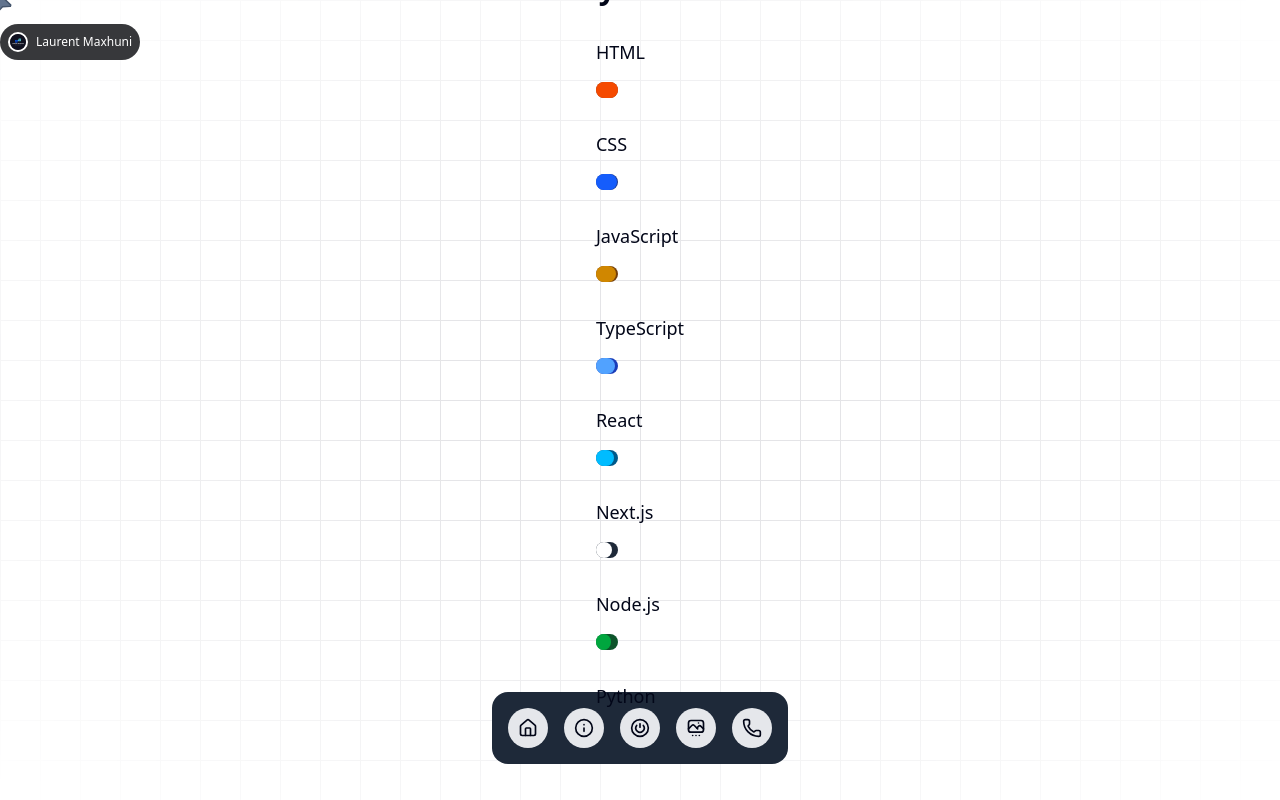
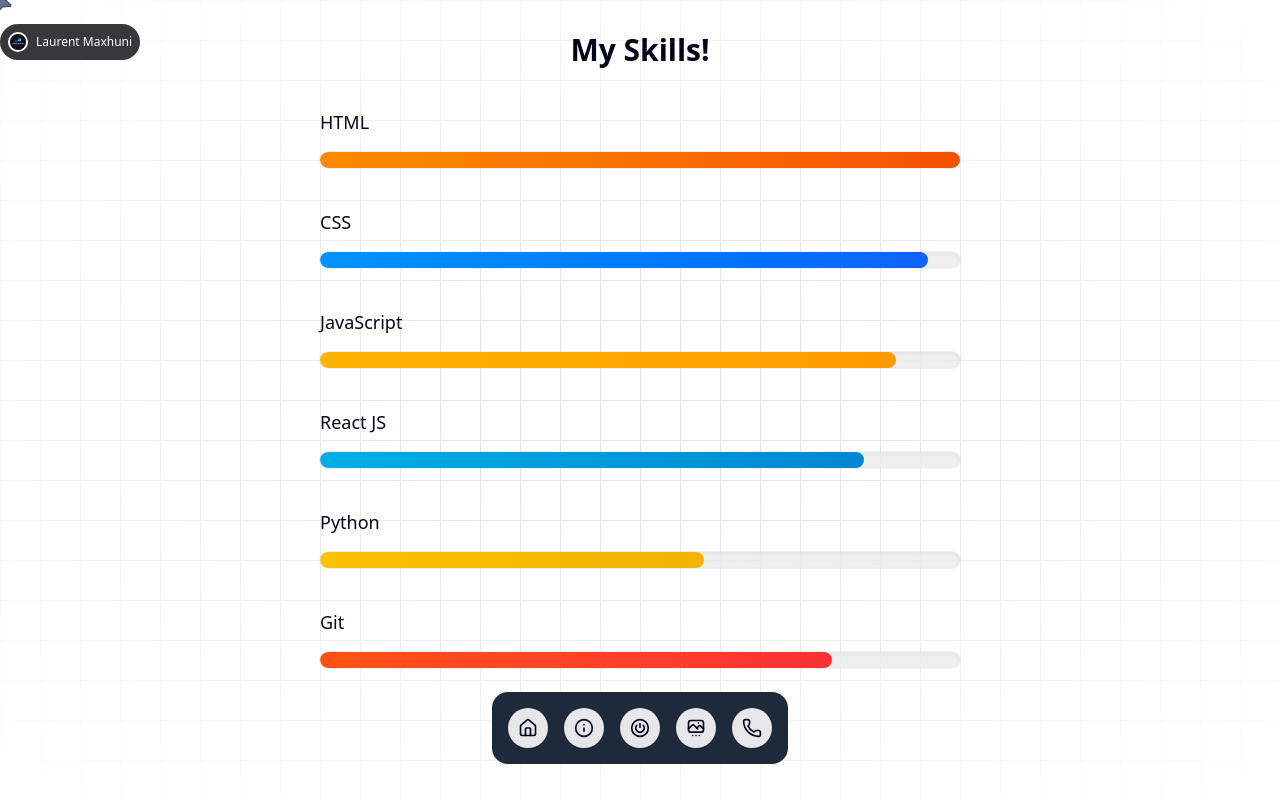
Before and after one commit to LaurentMaxhuni/PortfolioV5, a Next.js app: page /skills in a window 1280 px wide. Built offline with nearby package versions, Linux system fonts and the light colour scheme; what @bprogress/next would draw is missing.

Commit message:
Made a NOT Good skills page. :(

```diff
--- a/package.json
+++ b/package.json
@@ -38,6 +38,8 @@
     "@types/react-dom": "^19",
     "eslint": "^9",
     "eslint-config-next": "15.4.6",
+    "jsdom": "^22.1.0",
+    "puppeteer": "^22.15.0",
     "tailwindcss": "^4",
     "tw-animate-css": "^1.3.6",
     "typescript": "^5"
--- a/src/app/globals.css
+++ b/src/app/globals.css
@@ -4,6 +4,12 @@
 @keyframes grow {
   from { width: 0%; }
   to { width: 90%; }
+}
+
+/* Smooth horizontal gradient scroll for progress bars */
+@keyframes gradient-x {
+  0% { background-position: 0% 50%; }
+  100% { background-position: 100% 50%; }
 }
 
 @custom-variant dark (&:is(.dark *));
--- a/src/app/skills/page.tsx
+++ b/src/app/skills/page.tsx
@@ -25,17 +25,105 @@
           )}
         />
         <div className="pointer-events-none absolute inset-0 flex items-center justify-center bg-white [mask-image:radial-gradient(ellipse_at_center,transparent_20%,black)] dark:bg-black"></div>
-        <div className="flex flex-col overflow-auto items-center justify-center h-[90%] max-h-[90%] z-10 relative py-[35px]">
-          <h1 className="text-6xl md:text-3xl font-bold">My Skills!</h1>
-          <div>
-            <SkillsBar text="HTML" colors={["bg-orange-600", "bg-orange-900"]} percentage={100} />
-          <SkillsBar text="CSS" colors={["bg-blue-600", "bg-blue-900"]} percentage={95} />
-          <SkillsBar text="JavaScript" colors={["bg-yellow-600", "bg-yellow-900"]} percentage={90} />
-          <SkillsBar text="TypeScript" colors={["bg-blue-400", "bg-blue-800"]} percentage={85} />
-          <SkillsBar text="React" colors={["bg-sky-400", "bg-sky-800"]} percentage={80} />
-          <SkillsBar text="Next.js" colors={["bg-white", "bg-gray-800"]} percentage={75} />
-          <SkillsBar text="Node.js" colors={["bg-green-600", "bg-green-900"]} percentage={70} />
-          <SkillsBar text="Python" colors={["bg-yellow-300", "bg-yellow-600"]} percentage={60} />
+        <div className="flex flex-col overflow-auto items-center justify-center h-[90%] z-10 relative">
+          <h1 className="text-6xl md:text-3xl font-bold mb-2">My Skills!</h1>
+          <div className="flex flex-col overflow-y-auto h-[85%] items-center justify-start w-full">
+            <SkillsBar
+              text="HTML"
+              colors={[
+                "bg-gradient-to-r from-amber-400 to-orange-600",
+                "bg-neutral-200/60 dark:bg-white/10",
+              ]}
+              percentage={100}
+            />
+            <SkillsBar
+              text="CSS"
+              colors={[
+                "bg-gradient-to-r from-sky-400 to-blue-600",
+                "bg-neutral-200/60 dark:bg-white/10",
+              ]}
+              percentage={95}
+            />
+            <SkillsBar
+              text="JavaScript"
+              colors={[
+                "bg-gradient-to-r from-yellow-400 to-amber-500",
+                "bg-neutral-200/60 dark:bg-white/10",
+              ]}
+              percentage={90}
+            />
+            <SkillsBar
+              text="React JS"
+              colors={[
+                "bg-gradient-to-r from-cyan-400 to-sky-600",
+                "bg-neutral-200/60 dark:bg-white/10",
+              ]}
+              percentage={85}
+            />
+            <SkillsBar
+              text="Python"
+              colors={[
+                "bg-gradient-to-r from-amber-300 to-yellow-500",
+                "bg-neutral-200/60 dark:bg-white/10",
+              ]}
+              percentage={60}
+            />
+            <SkillsBar
+              text="Git"
+              colors={[
+                "bg-gradient-to-r from-orange-500 to-red-500",
+                "bg-neutral-200/60 dark:bg-white/10",
+              ]}
+              percentage={80}
+            />
+            <SkillsBar
+              text="GitHub"
+              colors={[
+                "bg-gradient-to-r from-zinc-400 to-zinc-700",
+                "bg-neutral-200/60 dark:bg-white/10",
+              ]}
+              percentage={80}
+            />
+            <SkillsBar
+              text="VSCode"
+              colors={[
+                "bg-gradient-to-r from-sky-400 to-blue-700",
+                "bg-neutral-200/60 dark:bg-white/10",
+              ]}
+              percentage={85}
+            />
+            <SkillsBar
+              text="Tailwind CSS"
+              colors={[
+                "bg-gradient-to-r from-cyan-400 to-teal-500",
+                "bg-neutral-200/60 dark:bg-white/10",
+              ]}
+              percentage={85}
+            />
+            <SkillsBar
+              text="Bootstrap 5"
+              colors={[
+                "bg-gradient-to-r from-purple-400 to-violet-700",
+                "bg-neutral-200/60 dark:bg-white/10",
+              ]}
+              percentage={75}
+            />
+            <SkillsBar
+              text="jQuery"
+              colors={[
+                "bg-gradient-to-r from-indigo-400 to-blue-600",
+                "bg-neutral-200/60 dark:bg-white/10",
+              ]}
+              percentage={70}
+            />
+            <SkillsBar
+              text="Node.js"
+              colors={[
+                "bg-gradient-to-r from-emerald-400 to-green-700",
+                "bg-neutral-200/60 dark:bg-white/10",
+              ]}
+              percentage={70}
+            />
           </div>
         </div>
       </FollowerPointerCard>
--- a/src/components/progress-bar.tsx
+++ b/src/components/progress-bar.tsx
@@ -1,27 +1,36 @@
-import { useEffect, useState } from "react";
+"use client";
+import { motion, useReducedMotion } from "framer-motion";
 
 export default function ProgressBar({
   target,
   color1,
   color2,
+  retrigger,
 }: {
   target: number;
   color1?: string;
   color2?: string;
+  retrigger?: boolean;
 }) {
-  const [value, setValue] = useState(0);
-
-  useEffect(() => {
-    const timeout = setTimeout(() => setValue(target), 100);
-    return () => clearTimeout(timeout);
-  }, [target]);
+  const reduce = useReducedMotion();
 
   return (
-    <div className={`w-1/2 rounded-full h-4 ${color1} bg-blend-darken mb-2`}>
-      <div
-        className={`${color2} h-4 rounded-full transition-all duration-700 ease-in-out`}
-        style={{ width: `${value}%` }}
-      ></div>
+    <div
+      className={`relative w-full h-4 rounded-full overflow-hidden ring-1 ring-black/5 dark:ring-white/10 backdrop-blur-sm shadow-inner mb-2 ${
+        color1 ?? "bg-neutral-200/60 dark:bg-white/10"
+      }`}
+    >
+      <motion.div
+        initial={{ width: "0%" }}
+        whileInView={{ width: `${target}%` }}
+        viewport={{ once: !retrigger, amount: 0.25 }}
+        transition={reduce ? { duration: 0 } : { duration: 0.8, ease: [0.22, 1, 0.36, 1] }}
+        className={`${
+          color2 ?? "bg-gradient-to-r from-sky-500 to-indigo-600"
+        } h-full rounded-full ${
+          reduce ? "" : "bg-[length:200%_100%] animate-[gradient-x_6s_linear_infinite]"
+        }`}
+      />
     </div>
   );
 }
--- a/src/components/skills-bar.tsx
+++ b/src/components/skills-bar.tsx
@@ -1,6 +1,17 @@
+"use client";
 import ProgressBar from "./progress-bar";
 
-export default function SkillsBar({text, colors, percentage}: {text: string, colors: string[]; percentage: number}) {
+export default function SkillsBar({
+  text,
+  colors,
+  percentage,
+  retrigger,
+}: {
+  text: string;
+  colors: string[];
+  percentage: number;
+  retrigger?: boolean;
+}) {
 
   const [color1, color2] = colors;
 
@@ -9,7 +20,12 @@
       <div>
         <h2 className="text-lg font-medium mb-2">{text}</h2>
       </div>
-      <ProgressBar target={percentage} color2={color1} color1={color2} />
+      <ProgressBar
+        target={percentage}
+        color2={color1}
+        color1={color2}
+        retrigger={retrigger}
+      />
     </div>
   );
 }
```
Also changed, not shown: 1 other file (tests, documents, lock files or other folders).
